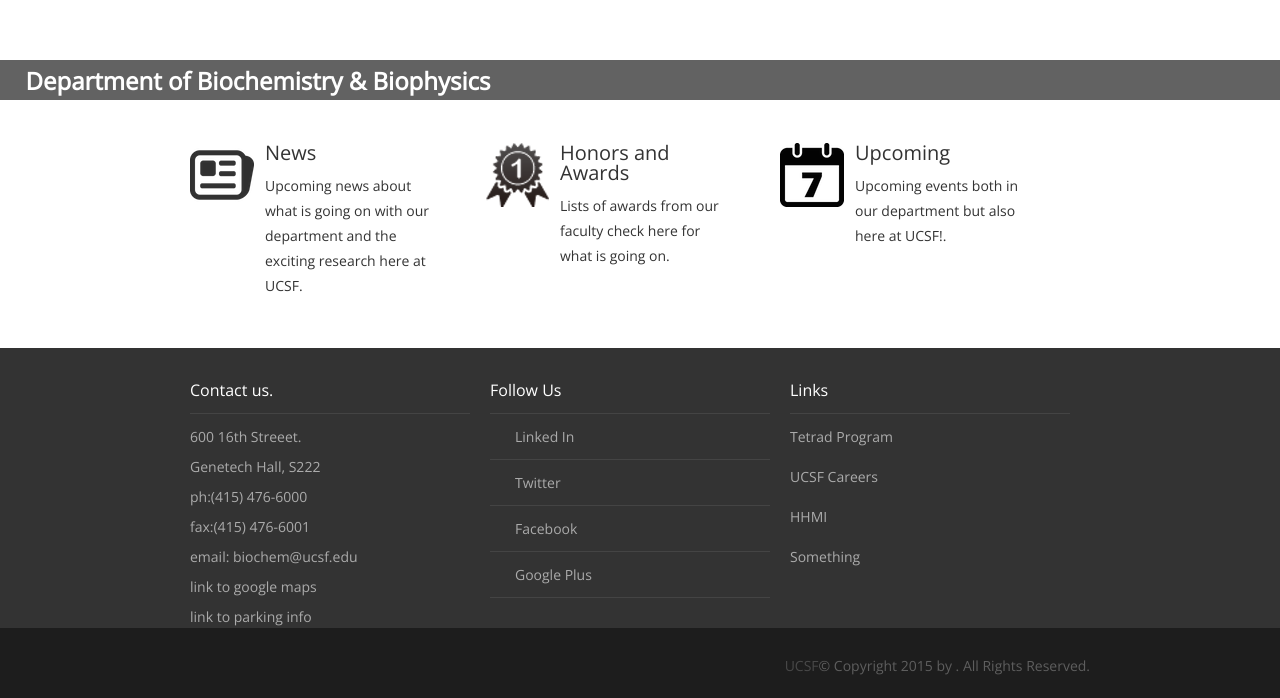
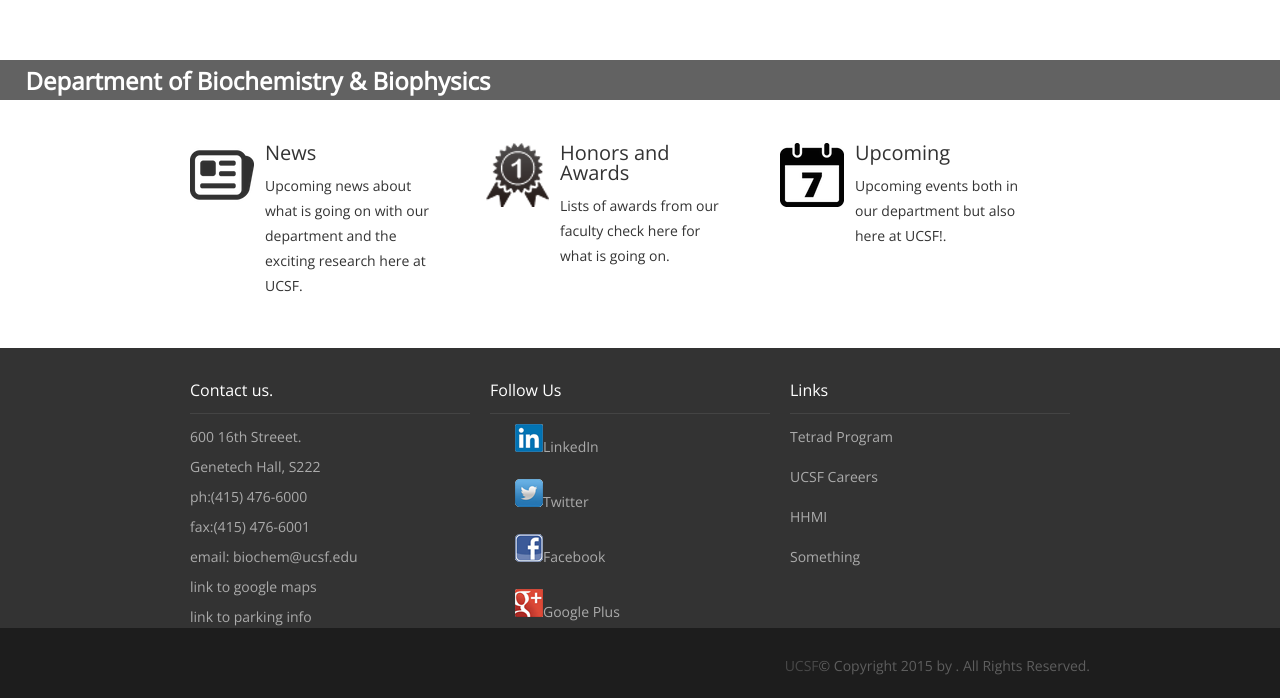
Before and after one commit to UCSF-Biochem/biochem-site, a plain HTML site: page index.html in a window 1280 px wide. Shown: the part 512-1210 px from the top of the page. Drawn offline with nearby package versions, Linux system fonts and the light colour scheme.

Commit message:
icon images
icon images added

```diff
--- a/css/style.css
+++ b/css/style.css
@@ -549,8 +549,8 @@ footer .wrapper .column.midlist ul li
         width:auto;
         padding:0 0 10px 25px;
         margin-bottom:10px;
-        border-bottom: 1px solid #444444;
-        background:url(img/arrowright2.png) left 6px no-repeat;
+       /* border-bottom: 1px solid #444444; */
+       /* background:url(img/arrowright2.png) left 6px no-repeat; */
 }
 
 footer .wrapper .column.midlist ul li a:hover
--- a/index.html
+++ b/index.html
@@ -262,10 +262,10 @@
                 <article class="column midlist">
                     <h4>Follow Us</h4>
                     <ul>
-                        <li><a href="javascript:void(0)">Linked In</a></li>
-                        <li><a href="javascript:void(0)">Twitter</a></li>
-                        <li><a href="javascript:void(0)">Facebook</a></li>
-                        <li><a href="javascript:void(0)">Google Plus</a></li>
+                        <li><a href="javascript:void(0)"><img src="img/linkedin.png">LinkedIn</a></li>
+                        <li><a href="javascript:void(0)"><img src="img/twitter.png">Twitter</a></li>
+                        <li><a href="javascript:void(0)"><img src="img/facebook.png">Facebook</a></li>
+                        <li><a href="javascript:void(0)"><img src="img/googleplus.png">Google Plus</a></li>
                     </ul>
 
                 </article>
```
Also changed, not shown: img/facebook.png (added), img/googleplus.png (added), img/linkedin.png (added), img/twitter.png (added).
